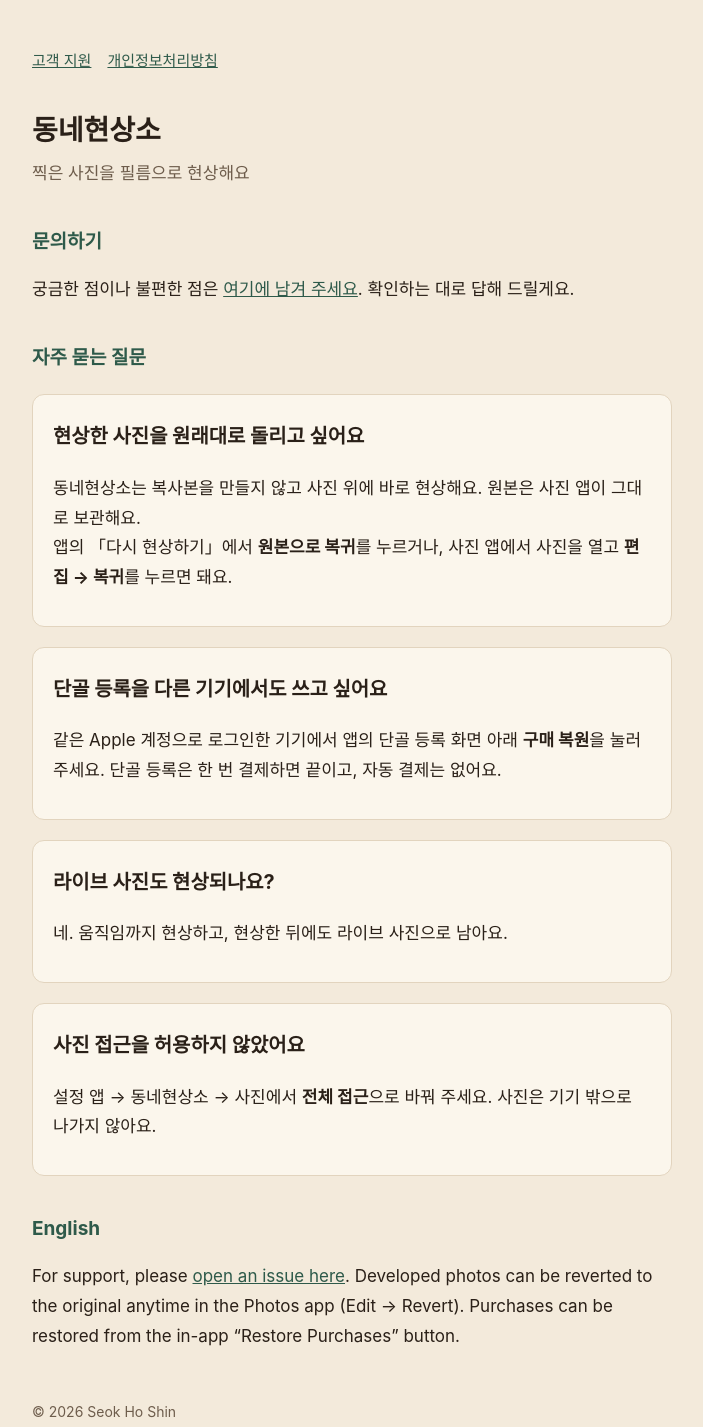
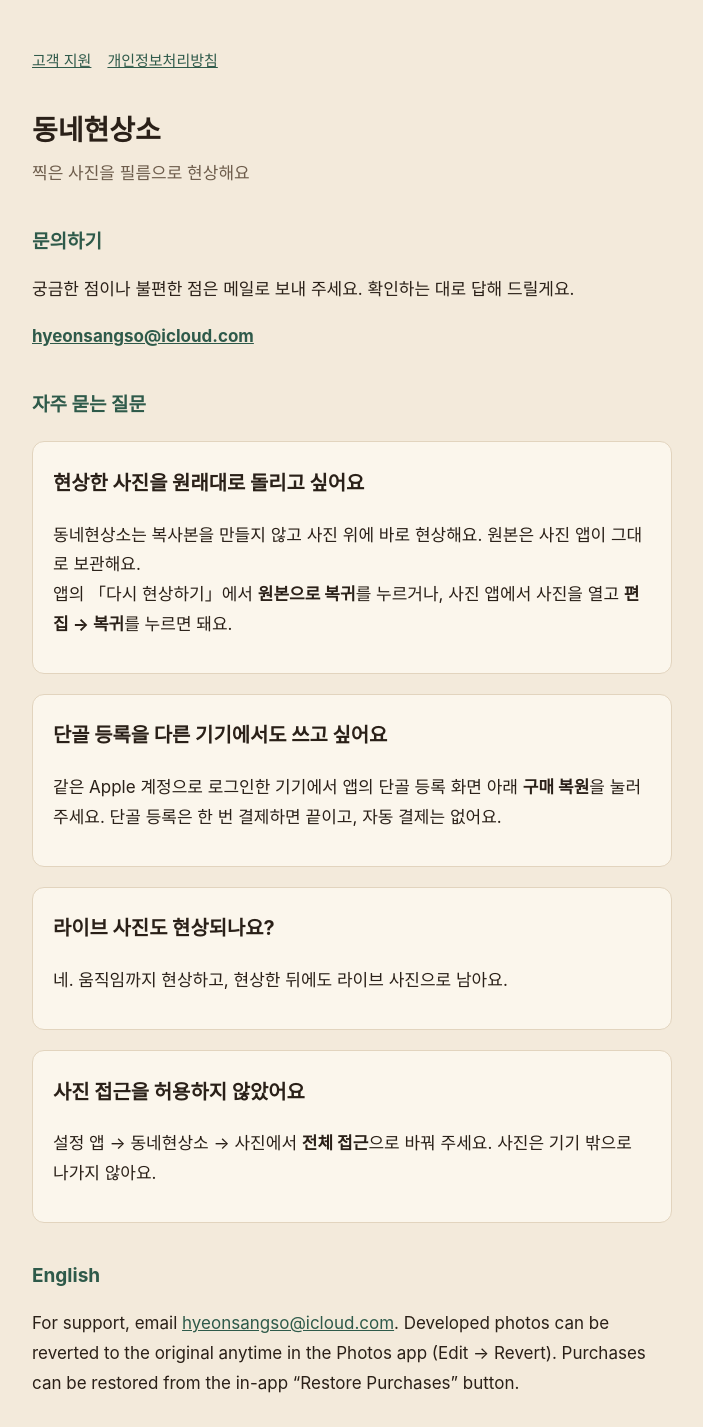
Before and after one commit to logicalbeat/logicalbeat.github.io, a plain HTML site: page hyeonsangso/index.html in a window 1280 px wide. Shown: the top 1427 px of the page, without its empty margins (288-991 px from the left). Drawn offline with Linux system fonts and the light colour scheme.

Commit message:
동네현상소: 문의를 메일로 (hyeonsangso@icloud.com)

```diff
--- a/hyeonsangso/index.html
+++ b/hyeonsangso/index.html
@@ -7,7 +7,8 @@
 <p class="sub">찍은 사진을 필름으로 현상해요</p>
 
 <h2>문의하기</h2>
-<p>궁금한 점이나 불편한 점은 <a href="https://github.com/logicalbeat/logicalbeat.github.io/issues/new?labels=hyeonsangso&title=%5B%EB%8F%99%EB%84%A4%ED%98%84%EC%83%81%EC%86%8C%5D%20">여기에 남겨 주세요</a>. 확인하는 대로 답해 드릴게요.</p>
+<p>궁금한 점이나 불편한 점은 메일로 보내 주세요. 확인하는 대로 답해 드릴게요.</p>
+<p><a href="mailto:hyeonsangso@icloud.com?subject=%5B%EB%8F%99%EB%84%A4%ED%98%84%EC%83%81%EC%86%8C%5D%20%EB%AC%B8%EC%9D%98"><b>hyeonsangso@icloud.com</b></a></p>
 
 <h2>자주 묻는 질문</h2>
 <section>
@@ -29,7 +30,7 @@
 </section>
 
 <h2>English</h2>
-<p>For support, please <a href="https://github.com/logicalbeat/logicalbeat.github.io/issues/new?labels=hyeonsangso&title=%5B%EB%8F%99%EB%84%A4%ED%98%84%EC%83%81%EC%86%8C%5D%20">open an issue here</a>. Developed photos can be reverted to the original anytime in the Photos app (Edit → Revert). Purchases can be restored from the in-app “Restore Purchases” button.</p>
+<p>For support, email <a href="mailto:hyeonsangso@icloud.com">hyeonsangso@icloud.com</a>. Developed photos can be reverted to the original anytime in the Photos app (Edit → Revert). Purchases can be restored from the in-app “Restore Purchases” button.</p>
 
 <footer>© 2026 Seok Ho Shin</footer>
 </main></body></html>
```
Also changed, not shown: hyeonsangso/privacy.html (+2 -2 lines).
